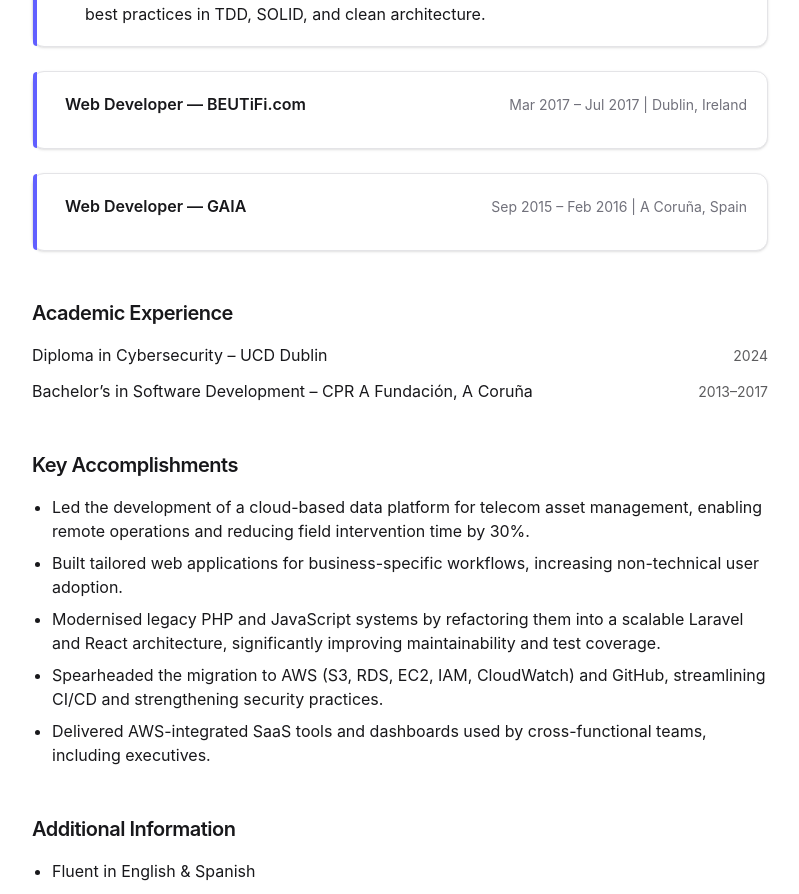
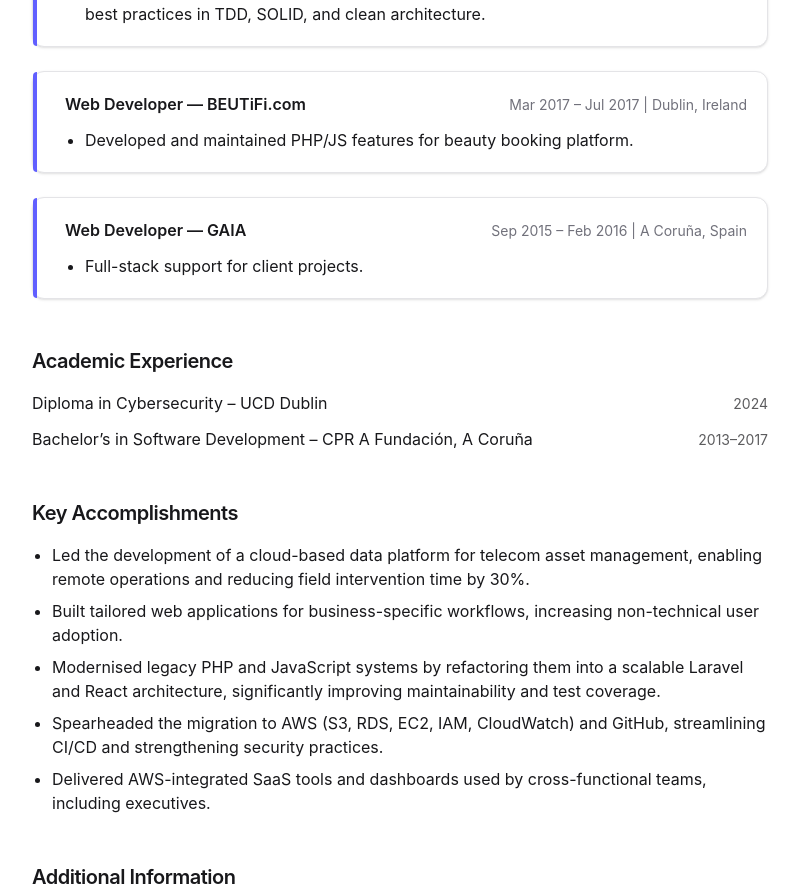
Before and after one commit to albertovalinocarro/albertovalinocarro.github.io, a React (Vite) app: page / in a window 1280 px wide. Shown: the part 1200-2094 px from the top of the page, without its empty margins (240-1039 px from the left). Built offline with nearby package versions, Linux system fonts and the light colour scheme; no server answers.

Commit message:
Prev Roles

```diff
--- a/src/data/resume.ts
+++ b/src/data/resume.ts
@@ -73,13 +73,17 @@ export const resume = {
             role: "Web Developer",
             company: "BEUTiFi.com",
             period: "Mar 2017 – Jul 2017 | Dublin, Ireland",
-            points: [],
+            points: [
+                "Developed and maintained PHP/JS features for beauty booking platform.",
+            ],
         },
         {
             role: "Web Developer",
             company: "GAIA",
             period: "Sep 2015 – Feb 2016 | A Coruña, Spain",
-            points: [],
+            points: [
+                "Full-stack support for client projects.",
+            ],
         },
     ],
 
```
